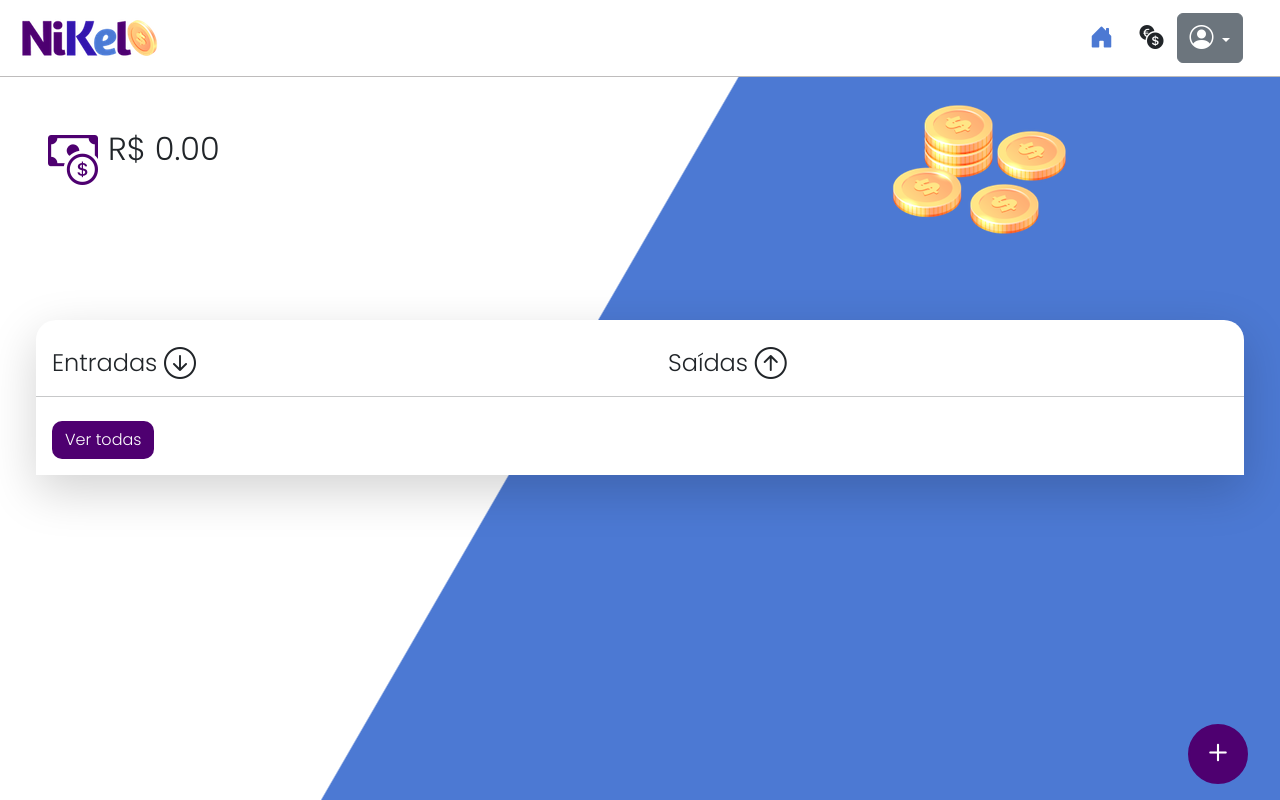
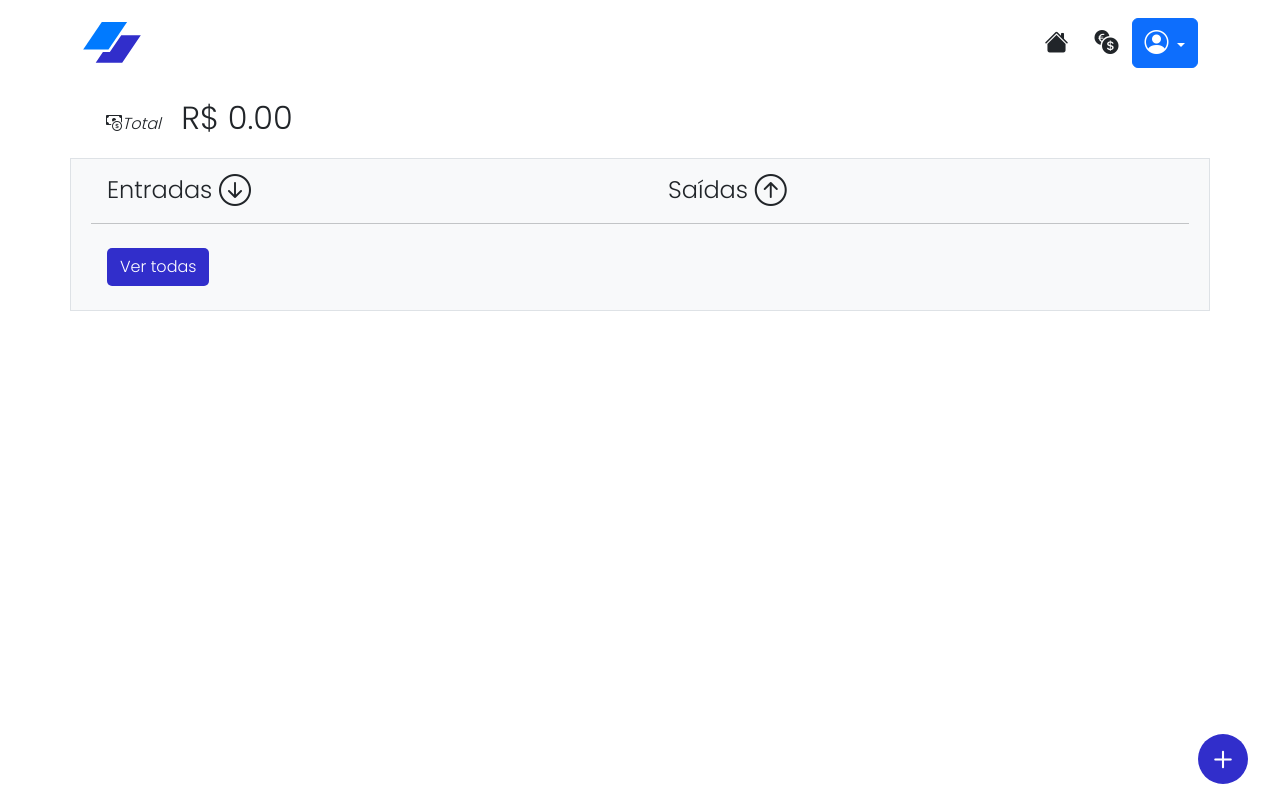
Before and after one commit to jonathafernandes/nikel, a plain HTML site: page src/pages/home.html in a window 1280 px wide. Drawn offline with nearby package versions, Linux system fonts and the light colour scheme; sample sign-in values are in the browser's storage.

Commit message:
style: change style global

```diff
--- a/src/css/styles.css
+++ b/src/css/styles.css
@@ -3,82 +3,41 @@ body {
     font-family: 'Poppins', sans-serif;
 }
 
-#login {
-    background: linear-gradient(120deg, #4c79d3 44.9%, #ffffff 45%) no-repeat fixed;
-}
-
-#app {
-    background: linear-gradient(120deg, #ffffff 44.9%, #4c79d3 45%) no-repeat fixed;
-}
-
 header {
-    border-bottom: 1px solid #bebcbc;
     padding: 5px;
     background-color: #ffffff;
 }
 
-.color-primary {
-    color: #4e0070;
-}
-
-.color-secondary {
-    color: #4c79d3;
-}
-
-.icon-detail {
-    font-size: 50px;
-    margin-right: 10px;
-    vertical-align: middle;
-}
-
-.text-login {
-    color: #ffffff;
-    font-size: 18px;
-    font-weight: 500;
-}
-
-.coins {
-    position: absolute;
-    bottom: 0px;
-}
-
 .button-login {
-    border-radius: 10px;
-    background-color: #4e0070;
+    border-radius: 5px;
+    background-color: #312ECB;
     color: #ffffff;
     width: 50%;
     margin: 0 25%;
 }
 
 .button-default {
-    border-radius: 10px;
-    background-color: #4e0070;
+    border-radius: 5px;
+    background-color: #312ECB;
     color: #ffffff;
 }
 
-.button-login:hover, .button-default:hover {
-    background: #4c79d3;
+.button-login:hover, .button-default:hover, .button-float:hover {
+    background: #007AFF;
     color: #ffffff;
 }
 
 .button-float {
     border-radius: 100%;
-    border: 2px solid #4e0070;
-    height: 60px;
-    width: 60px;
+    height: 50px;
+    width: 50px;
     position: fixed;
     padding: 0 !important;
     bottom: 1rem;
     right: 2rem;
     font-size: 35px;
-    background-color: #4e0070;
+    background-color: #312ECB;
     color: #ffffff;
-}
-
-.button-float:hover {
-    border: 2px solid #4c79d3;
-    background-color: #ffffff;
-    color: #4c79d3;
 }
 
 .link-default {
@@ -90,16 +49,6 @@ header {
     color: #4c79d3;
 }
 
-.info {
-    background-color: #ffffff;
-    border-radius: 20px 20px 0px 0px;
-    padding: 20px 0px 0px 0px;
+.logout {
+    min-width: 4.2rem !important;
 }
-
-.logout {
-    min-width: 5rem !important;
-}
-
-.menu {
-    margin-right: 20px;
-}
--- a/src/pages/home.html
+++ b/src/pages/home.html
@@ -17,9 +17,9 @@
 <body id="app">
     <header>
         <nav class="navbar navbar-expand bg-white">
-            <div class="container-fluid">
-                <a class="navbar-brand" href="#">
-                    <img class="img-fluid" src="../assets/images/nikel-small-logo.png" alt="Logo do Nikel">
+            <div class="container">
+                <a class="navbar-brand" href="home.html">
+                    <img class="img-fluid" src="../assets/images/logoipsum-245.svg" alt="Nikel">
                 </a>
                 <button class="navbar-toggler" type="button" data-bs-toggle="collapse"
                     data-bs-target="#navbarSupportedContent" aria-controls="navbarSupportedContent"
@@ -30,7 +30,7 @@
                     <div class="d-flex menu">
                         <a href="home.html">
                             <button class="btn" type="button">
-                                <i class="bi bi-house-door-fill color-secondary fs-4"></i>
+                                <i class="bi bi-house-fill color-secondary fs-4"></i>
                             </button>
                         </a>
                         <a href="transactions.html">
@@ -39,11 +39,11 @@
                             </button>
                         </a>
                         <div class="dropdown">
-                            <button class="btn btn-secondary dropdown-toggle" type="button" id="dropdownMenuButton1"
+                            <button class="btn btn-primary dropdown-toggle" type="button" id="dropdownMenuButton1"
                                 data-bs-toggle="dropdown" aria-expanded="false">
                                 <i class="bi bi-person-circle fs-4"></i>
                             </button>
-                            <ul class="dropdown-menu logout" aria-labelledby="dropdownMenuButton1">
+                            <ul class="dropdown-menu logout p-0" aria-labelledby="dropdownMenuButton1">
                                 <li>
                                     <button class="dropdown-item" id="button-logout">Sair
                                     </button>
@@ -57,23 +57,18 @@
         </nav>
     </header>
     <main>
-        <div class="conteiner-lg mh-100">
+        <div class="container-lg mh-100">
             <div class="row">
-                <div class="col d-flex m-5 justify-content-start align-itens-center">
-                    <i class="bi bi-cash-coin color-primary icon-detail"></i>
+                <div class="col m-2">
+                    <i class="bi bi-cash-coin color-primary icon-detail m-3">Total</i>
                     <span class="fs-2" id="total">
                         R$ 0,00
                     </span>
                 </div>
-                <div class="col df-flex m-4 justify-content-end">
-                    <div class="text-center">
-                        <img src="../assets/images/coins-small.png" alt="Imagem de moedas">
-                    </div>
-                </div>
             </div>
             <div class="row">
-                <div class="col info shadow-lg m-5">
-                    <div class="conteiner">
+                <div class="col bg-light border p-2 my-2">
+                    <div class="container">
                         <div class="row">
                             <div class="col-6">
                                 <span class="fs-4 m-3">Entradas <i
```
Also changed, not shown: index.html (+12 -27 lines), src/pages/transactions.html (+11 -16 lines), src/assets/images/codai-logo.png (deleted), src/assets/images/coins-small.png (deleted), src/assets/images/growdev-logo.png (deleted), src/assets/images/home-l.png (deleted), src/assets/images/index-l.png (deleted), src/assets/images/logoipsum-245.svg (added), src/assets/images/nikel-logo.png (deleted), src/assets/images/nikel-small-logo.png (deleted), src/assets/images/transactions-l.png (deleted).
